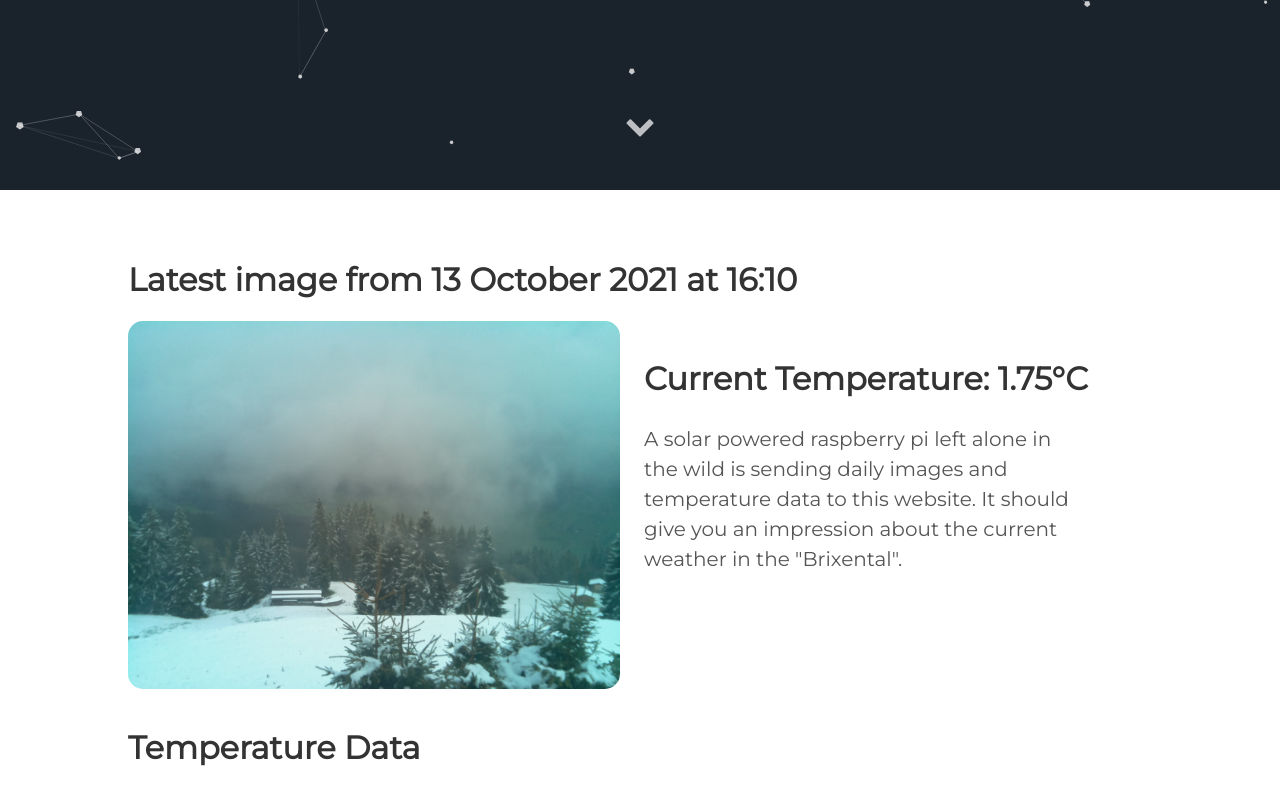
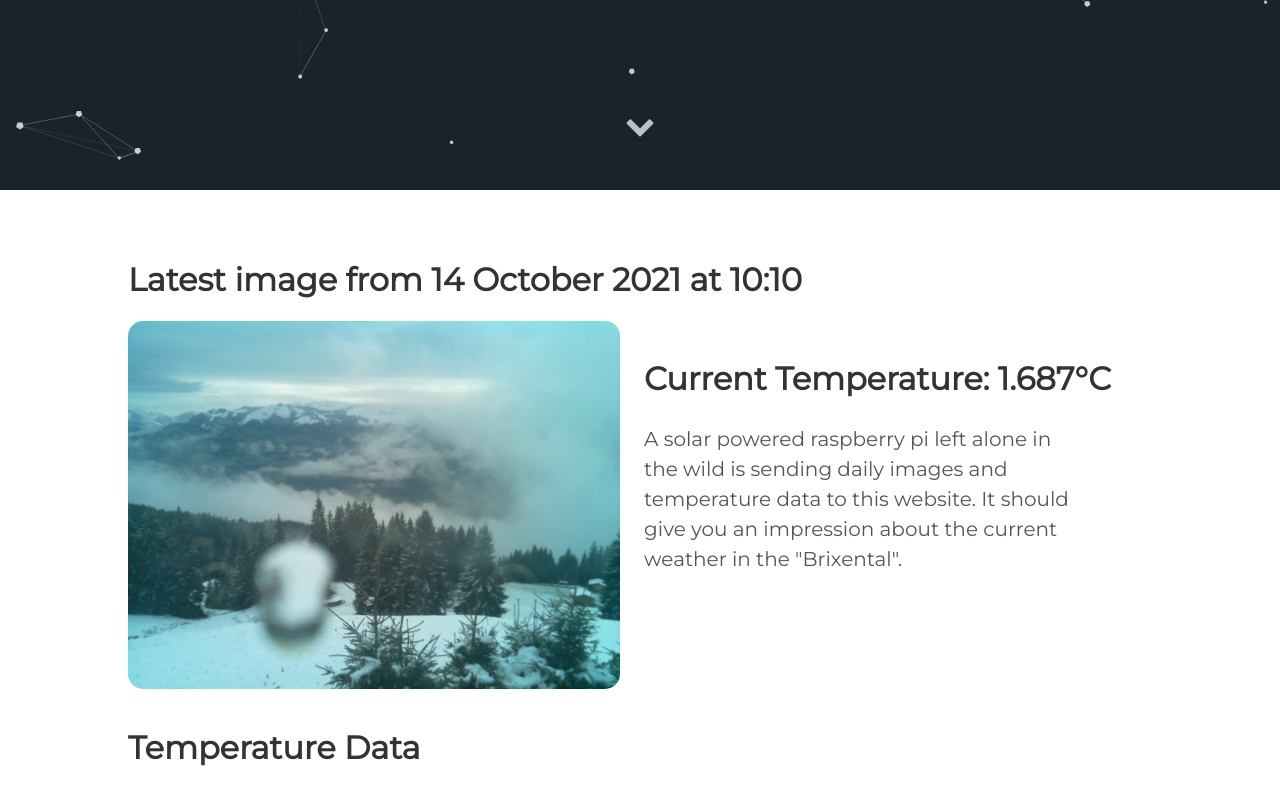
Before and after one commit to vektorious/vektorious.github.io, a Jekyll site: the page built from resources/huette.md, in a window 1280 px wide and 900 px high, scrolled down 710 px. Shown: the top 805 px of the window. Built offline with Jekyll 4.4.1, drawn with Linux system fonts in a browser that asks for light colours.

Commit message:
I'm a bot beep boop

```diff
--- a/resources/huette.md
+++ b/resources/huette.md
@@ -6,13 +6,13 @@ image: '/assets/img/'
 description: 'Live image from the Austrian alps'
 twitter_text: ' '
 ---
-## Latest image from 13 October 2021 at 16:10
+## Latest image from 14 October 2021 at 10:10
 <div class="huette">
   <div class="huette-image">
     <img src="{{ "/assets/img/huette.jpg" | prepend: site.baseurl }}">
   </div>
   <div class="huette-text">
-        <h2>Current Temperature: 1.75°C</h2>
+        <h2>Current Temperature: 1.687°C</h2>
         <p>A solar powered raspberry pi left alone in the wild is sending daily images and temperature data to this website. It should give you an impression about the current weather in the "Brixental".</p>
 
   </div>
```
Also changed, not shown: rpi-script/2021-10-14_100921.txt (renamed from rpi-script/2021-10-13_160921.txt, +5 -5 lines), rpi-script/huette.md (+2 -2 lines), assets/img/huette.jpg, assets/img/temp_plot.png, rpi-script/temp_plot.png, 1 other file.
